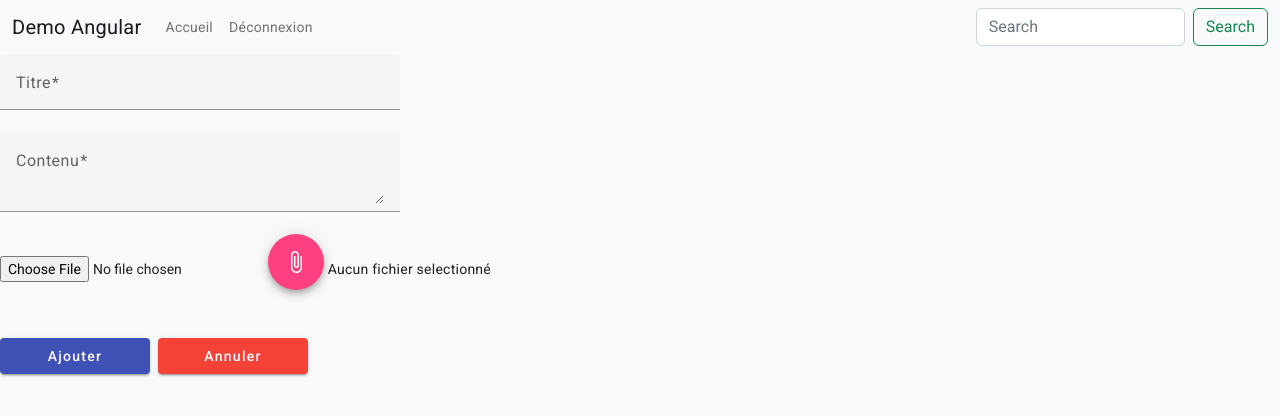
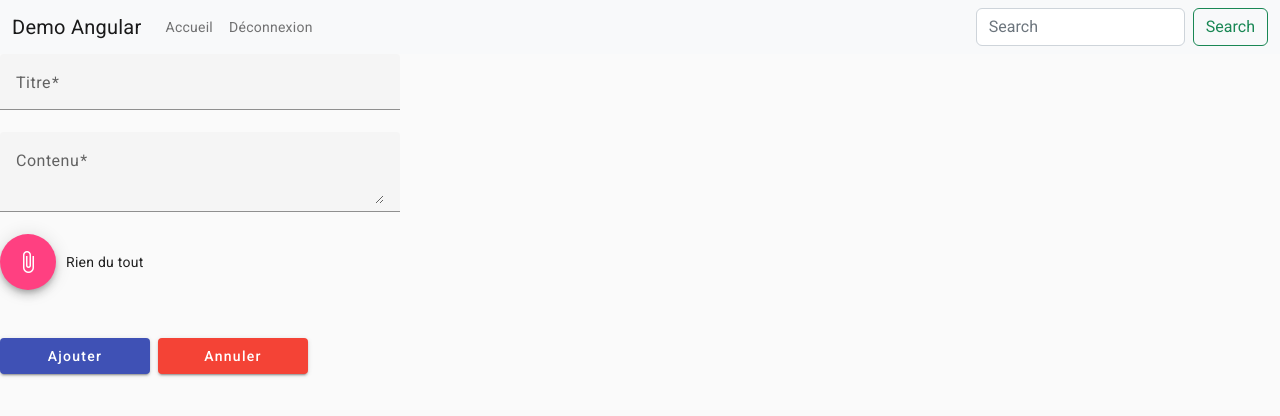
Before and after one commit to fbansept/demo-angular-dfs-23, an Angular app: page /ajout-article in a window 1280 px wide. Shown: the top 416 px of the page. Built offline with nearby package versions, Linux system fonts and the light colour scheme; sample sign-in values are in the browser's storage.

Commit message:
selecteur de fichier

```diff
--- a/src/app/components/selecteur-fichier/selecteur-fichier.component.html
+++ b/src/app/components/selecteur-fichier/selecteur-fichier.component.html
@@ -6,10 +6,11 @@
   </button>
 
   <span>
-      {{
-        fichierSelectionne?.name || "Aucun fichier selectionné"
-      }}
+    {{ fichierSelectionne?.name || texteFichierNonSelectionne }}
   </span>
 
-    <img [src]="imageSource" />
+  <img
+    *ngIf="sourceMiniature != null && sourceMiniature != ''"
+    [src]="sourceMiniature"
+  />
 </div>
--- a/src/app/components/selecteur-fichier/selecteur-fichier.component.scss
+++ b/src/app/components/selecteur-fichier/selecteur-fichier.component.scss
@@ -0,0 +1,16 @@
+.selecteur-image {
+    display: flex;
+    align-items: center;
+
+    input {
+      display: none;
+    }
+
+    span {
+      margin: 0 10px;
+    }
+
+    img {
+      max-height: 30px;
+    }
+  }
--- a/src/app/components/selecteur-fichier/selecteur-fichier.component.ts
+++ b/src/app/components/selecteur-fichier/selecteur-fichier.component.ts
@@ -1,23 +1,42 @@
-import { Component } from '@angular/core';
+import {
+  Component,
+  EventEmitter,
+  Input,
+  OnChanges,
+  Output,
+  SimpleChanges,
+} from '@angular/core';
 
 @Component({
   selector: 'app-selecteur-fichier',
   templateUrl: './selecteur-fichier.component.html',
   styleUrls: ['./selecteur-fichier.component.scss'],
 })
-export class SelecteurFichierComponent {
+export class SelecteurFichierComponent implements OnChanges {
+  @Input()
+  texteFichierNonSelectionne: string = 'Aucun fichier selectionné';
+
+  @Input()
+  sourceMiniature: string | null = null;
+
+  @Output()
+  fichierChange: EventEmitter<File | null> = new EventEmitter();
 
   fichierSelectionne: File | null = null;
-  imageSource: string = '';
+
+  ngOnChanges(changes: SimpleChanges): void {
+    console.log(changes);
+  }
 
   onFichierChange(event: any) {
     const reader = new FileReader();
     reader.onload = (e: any) => {
-      this.imageSource = e.target.result;
+      this.sourceMiniature = e.target.result;
     };
 
     reader.readAsDataURL(event.target.files[0]);
+    this.fichierSelectionne = event.target.files[0];
 
-    this.fichierSelectionne = event.target.files[0];
+    this.fichierChange.emit(this.fichierSelectionne);
   }
 }
--- a/src/app/pages/edition-article/edition-article.component.html
+++ b/src/app/pages/edition-article/edition-article.component.html
@@ -16,7 +16,15 @@
     >
   </mat-form-field>
 
-  <app-selecteur-fichier></app-selecteur-fichier>
+  <app-selecteur-fichier
+    texteFichierNonSelectionne="Rien du tout"
+    [sourceMiniature]="
+      articleModifie?.nom_image
+        ? 'http://localhost:3000/' + articleModifie?.nom_image
+        : null
+    "
+    (fichierChange)="onImageSelectionne($event)"
+  ></app-selecteur-fichier>
 
   <div class="mt-5">
     <button mat-raised-button type="submit" color="primary">
--- a/src/app/pages/edition-article/edition-article.component.scss
+++ b/src/app/pages/edition-article/edition-article.component.scss
@@ -10,21 +10,4 @@ form {
   a {
     width: 150px;
   }
-
-  .selecteur-image {
-    display: flex;
-    align-items: center;
-
-    input {
-      display: none;
-    }
-
-    span {
-      margin: 0 10px;
-    }
-
-    img {
-      max-height: 30px;
-    }
-  }
 }
--- a/src/app/pages/edition-article/edition-article.component.ts
+++ b/src/app/pages/edition-article/edition-article.component.ts
@@ -44,6 +44,10 @@ export class EditionArticleComponent {
     });
   }
 
+  onImageSelectionne(fichier: File | null) {
+    this.fichierSelectionne = fichier;
+  }
+
   onAjoutArticle() {
     if (this.formulaire.valid) {
       if (this.articleModifie) {
```
Lines whose indentation alone changed are shown as unchanged.
